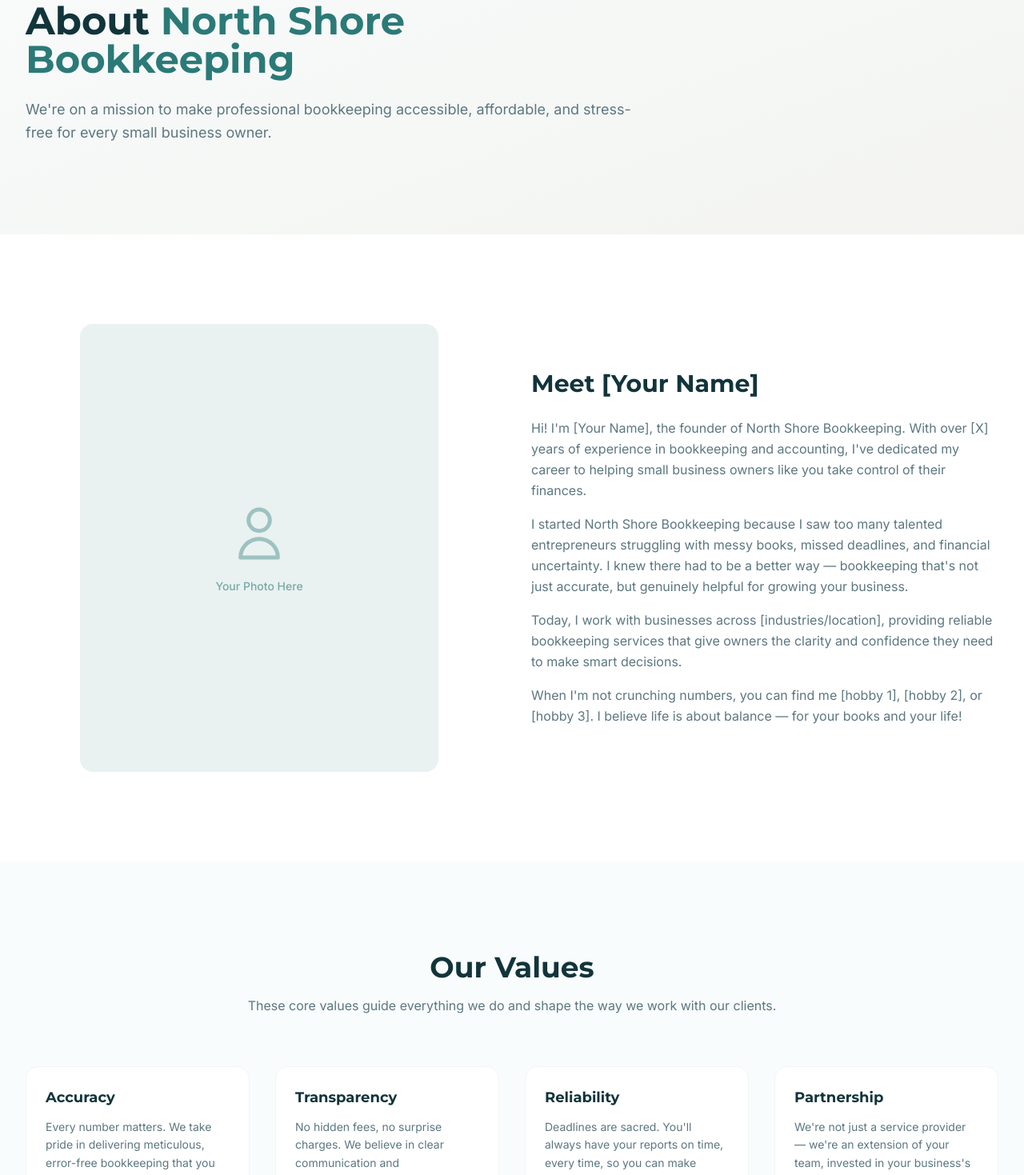
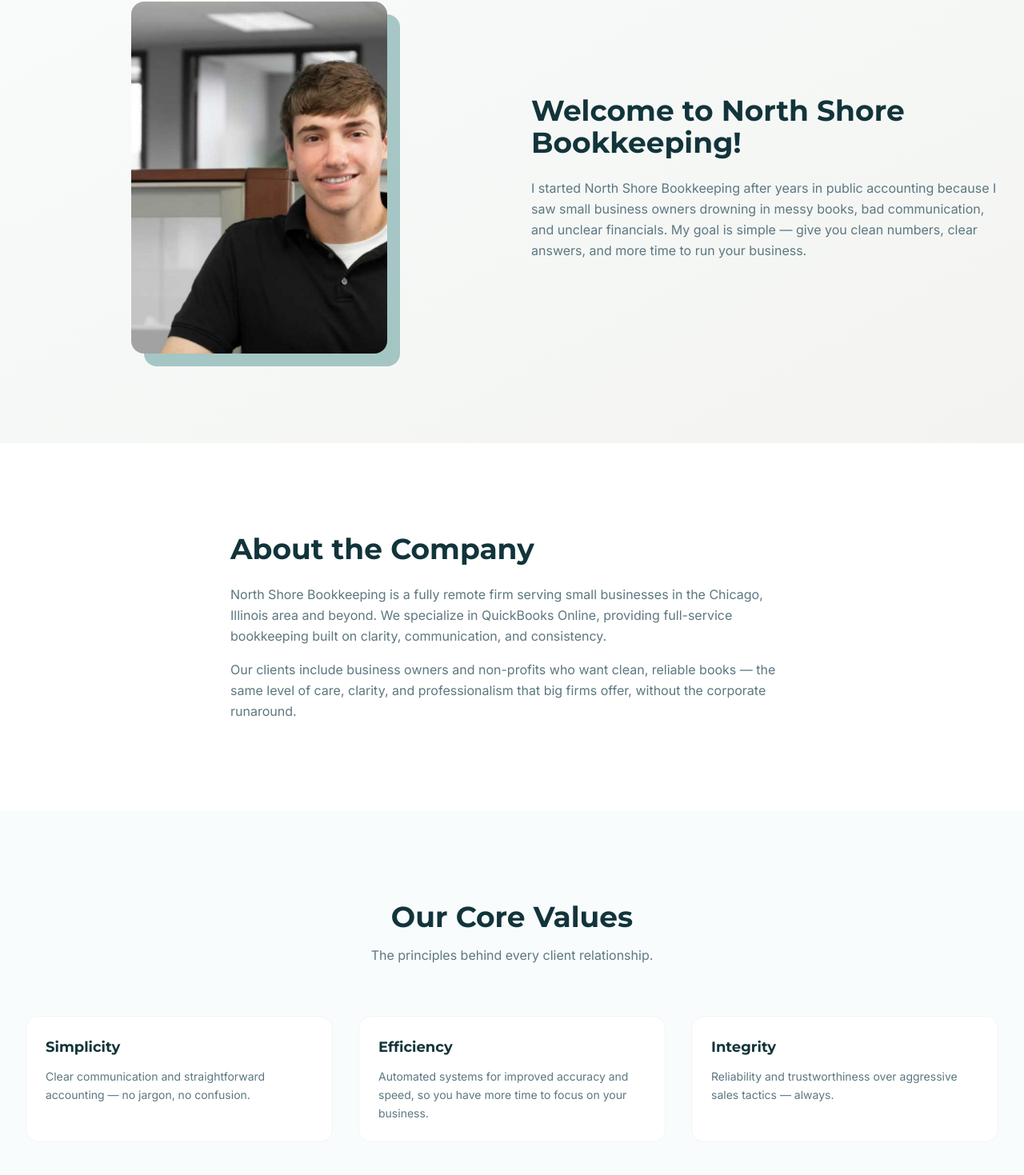
Before and after one commit to ch444444/Bookeeping, a Next.js app: page /about in a window 1280 px wide. Shown: the part 158-1627 px from the top of the page at 80% size. Built offline with nearby package versions, Linux system fonts and the light colour scheme.

Commit message:
Add Testimonials nav link; rebuild About page from home about-me block plus company/values content

```diff
--- a/src/app/about/page.tsx
+++ b/src/app/about/page.tsx
@@ -4,125 +4,98 @@
 import SectionWrapper from "@/components/SectionWrapper";
 import Button from "@/components/Button";
 
-const values = [
+const coreValues = [
   {
-    title: "Accuracy",
+    title: "Simplicity",
     description:
-      "Every number matters. We take pride in delivering meticulous, error-free bookkeeping that you can count on.",
+      "Clear communication and straightforward accounting — no jargon, no confusion.",
   },
   {
-    title: "Transparency",
+    title: "Efficiency",
     description:
-      "No hidden fees, no surprise charges. We believe in clear communication and straightforward pricing.",
+      "Automated systems for improved accuracy and speed, so you have more time to focus on your business.",
   },
   {
-    title: "Reliability",
+    title: "Integrity",
     description:
-      "Deadlines are sacred. You'll always have your reports on time, every time, so you can make timely decisions.",
-  },
-  {
-    title: "Partnership",
-    description:
-      "We're not just a service provider — we're an extension of your team, invested in your business's success.",
+      "Reliability and trustworthiness over aggressive sales tactics — always.",
   },
 ];
 
 export default function AboutPage() {
   return (
     <>
-      {/* Hero */}
+      {/* About Me (reused from home page) */}
       <section className="bg-gradient-to-br from-bg-light to-bg-muted pt-32 pb-20 lg:pt-40 lg:pb-28">
         <div className="max-w-7xl mx-auto px-4 sm:px-6 lg:px-8">
           <motion.div
             initial={{ opacity: 0, y: 30 }}
             animate={{ opacity: 1, y: 0 }}
             transition={{ duration: 0.6 }}
-            className="max-w-3xl"
+            className="grid lg:grid-cols-2 gap-12 items-center"
           >
-            <h1 className="text-4xl sm:text-5xl font-bold text-text-dark font-[family-name:var(--font-heading)]">
-              About <span className="text-primary">North Shore Bookkeeping</span>
+            <div className="flex justify-center">
+              <div className="relative">
+                <div className="absolute top-4 right-[-16px] w-full h-full bg-primary/40 rounded-2xl" />
+                <div className="relative w-72 h-96 lg:w-80 lg:h-[440px] rounded-2xl overflow-hidden">
+                  <img
+                    src="/vasili.jpg"
+                    alt="Vasili Kanakaris"
+                    className="w-full h-full object-cover object-top"
+                  />
+                </div>
+              </div>
+            </div>
+            <div>
+              <h1 className="text-3xl sm:text-4xl font-bold text-text-dark mb-6 font-[family-name:var(--font-heading)]">
+                Welcome to North Shore Bookkeeping!
               </h1>
-            <p className="mt-6 text-lg text-text-muted leading-relaxed">
-              We&apos;re on a mission to make professional bookkeeping
-              accessible, affordable, and stress-free for every small business
-              owner.
+              <p className="text-text-muted leading-relaxed">
+                I started North Shore Bookkeeping after years in public
+                accounting because I saw small business owners drowning in messy
+                books, bad communication, and unclear financials. My goal is
+                simple — give you clean numbers, clear answers, and more time to
+                run your business.
               </p>
+            </div>
           </motion.div>
         </div>
       </section>
 
-      {/* Story Section */}
+      {/* About the Company */}
       <SectionWrapper className="py-20 lg:py-28 bg-white">
-        <div className="max-w-7xl mx-auto px-4 sm:px-6 lg:px-8">
-          <div className="grid lg:grid-cols-2 gap-12 items-center">
-            <div>
-              <div className="w-full aspect-[4/5] max-w-md bg-primary/10 rounded-2xl flex items-center justify-center mx-auto">
-                <div className="text-center">
-                  <svg
-                    className="w-20 h-20 text-primary/40 mx-auto mb-4"
-                    fill="none"
-                    stroke="currentColor"
-                    viewBox="0 0 24 24"
-                  >
-                    <path
-                      strokeLinecap="round"
-                      strokeLinejoin="round"
-                      strokeWidth={1.5}
-                      d="M16 7a4 4 0 11-8 0 4 4 0 018 0zM12 14a7 7 0 00-7 7h14a7 7 0 00-7-7z"
-                    />
-                  </svg>
-                  <p className="text-primary/60 text-sm font-medium">
-                    Your Photo Here
-                  </p>
-                </div>
-              </div>
-            </div>
-            <div>
-              <h2 className="text-3xl font-bold text-text-dark mb-6 font-[family-name:var(--font-heading)]">
-                Meet [Your Name]
+        <div className="max-w-3xl mx-auto px-4 sm:px-6 lg:px-8">
+          <h2 className="text-3xl sm:text-4xl font-bold text-text-dark mb-6 font-[family-name:var(--font-heading)]">
+            About the Company
           </h2>
           <p className="text-text-muted leading-relaxed mb-4">
-                Hi! I&apos;m [Your Name], the founder of North Shore Bookkeeping. With over
-                [X] years of experience in bookkeeping and accounting, I&apos;ve
-                dedicated my career to helping small business owners like you
-                take control of their finances.
-              </p>
-              <p className="text-text-muted leading-relaxed mb-4">
-                I started North Shore Bookkeeping because I saw too many talented
-                entrepreneurs struggling with messy books, missed deadlines, and
-                financial uncertainty. I knew there had to be a better way —
-                bookkeeping that&apos;s not just accurate, but genuinely helpful
-                for growing your business.
-              </p>
-              <p className="text-text-muted leading-relaxed mb-4">
-                Today, I work with businesses across [industries/location],
-                providing reliable bookkeeping services that give owners the
-                clarity and confidence they need to make smart decisions.
+            North Shore Bookkeeping is a fully remote firm serving small
+            businesses in the Chicago, Illinois area and beyond. We specialize
+            in QuickBooks Online, providing full-service bookkeeping built on
+            clarity, communication, and consistency.
           </p>
           <p className="text-text-muted leading-relaxed">
-                When I&apos;m not crunching numbers, you can find me [hobby 1],
-                [hobby 2], or [hobby 3]. I believe life is about balance — for
-                your books and your life!
+            Our clients include business owners and non-profits who want clean,
+            reliable books — the same level of care, clarity, and
+            professionalism that big firms offer, without the corporate
+            runaround.
           </p>
-            </div>
-          </div>
         </div>
       </SectionWrapper>
 
-      {/* Values */}
+      {/* Core Values */}
       <SectionWrapper className="py-20 lg:py-28 bg-bg-light">
         <div className="max-w-7xl mx-auto px-4 sm:px-6 lg:px-8">
           <div className="text-center mb-16">
             <h2 className="text-3xl sm:text-4xl font-bold text-text-dark font-[family-name:var(--font-heading)]">
-              Our Values
+              Our Core Values
             </h2>
             <p className="mt-4 text-text-muted max-w-2xl mx-auto">
-              These core values guide everything we do and shape the way we work
-              with our clients.
+              The principles behind every client relationship.
             </p>
           </div>
-          <div className="grid sm:grid-cols-2 lg:grid-cols-4 gap-8">
-            {values.map((value, i) => (
+          <div className="grid sm:grid-cols-2 lg:grid-cols-3 gap-8">
+            {coreValues.map((value, i) => (
               <motion.div
                 key={value.title}
                 initial={{ opacity: 0, y: 30 }}
@@ -140,6 +113,20 @@
               </motion.div>
             ))}
           </div>
+        </div>
+      </SectionWrapper>
+
+      {/* Good to Know */}
+      <SectionWrapper className="py-20 lg:py-28 bg-white">
+        <div className="max-w-3xl mx-auto px-4 sm:px-6 lg:px-8 text-center">
+          <h2 className="text-3xl sm:text-4xl font-bold text-text-dark mb-6 font-[family-name:var(--font-heading)]">
+            Good to Know
+          </h2>
+          <p className="text-text-muted leading-relaxed">
+            We don&apos;t provide tax or audit services, but we maintain referral
+            relationships with trusted accounting firms so you&apos;re always in
+            good hands. Vasili is a Certified QuickBooks ProAdvisor.
+          </p>
         </div>
       </SectionWrapper>
 
--- a/src/components/Footer.tsx
+++ b/src/components/Footer.tsx
@@ -4,6 +4,7 @@
   { href: "/about", label: "About Us" },
   { href: "/services", label: "Services" },
   { href: "/pricing", label: "Pricing" },
+  { href: "/#testimonials", label: "Testimonials" },
   { href: "/contact", label: "Contact" },
 ];
 
--- a/src/components/Header.tsx
+++ b/src/components/Header.tsx
@@ -10,6 +10,7 @@
   { href: "/about", label: "About" },
   { href: "/services", label: "Services" },
   { href: "/pricing", label: "Pricing" },
+  { href: "/#testimonials", label: "Testimonials" },
   { href: "/contact", label: "Contact" },
 ];
 
```
Lines whose indentation alone changed are shown as unchanged.
